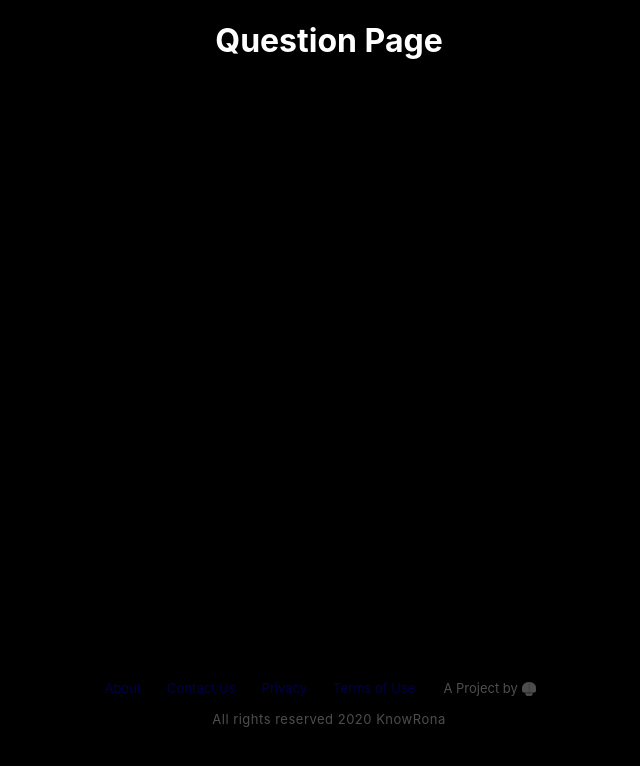
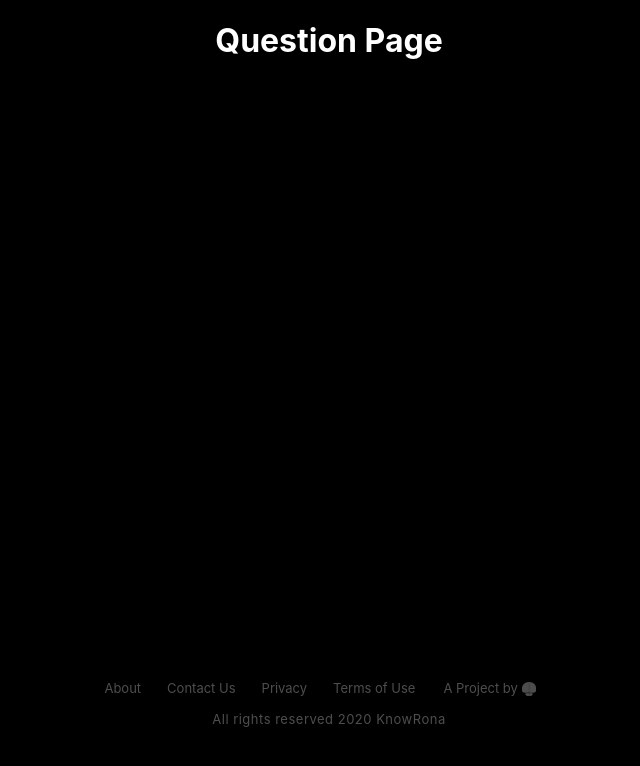
Before and after one commit to HJassar/knowrona, a React (Create React App) app in the folder client/: page /question in a window 1280 px wide. Shown: the top 766 px of the page, without its empty margins (311-951 px from the left). Built offline with nearby package versions, Linux system fonts and the light colour scheme.

Commit message:
Revert back footer.css

```diff
--- a/client/src/components/Footer/Footer.css
+++ b/client/src/components/Footer/Footer.css
@@ -5,14 +5,11 @@
     flex-direction: column;
     margin-top: 620px;
     font-size:13px;
-
 }
-
 
 .footer-nav{
     display:flex;
     justify-content:center;
-
 }
 
 .footer-nav ul{
@@ -25,7 +22,7 @@
 
 
 .footer-nav ul a{
-    /* color: var(--on-primary); */
+   color: var(--on-primary);
    text-decoration:none;
 }
 
@@ -57,4 +54,4 @@
        margin-top:15px;
        opacity:30%;
        letter-spacing: 0.5px;
-   }
+}
```
